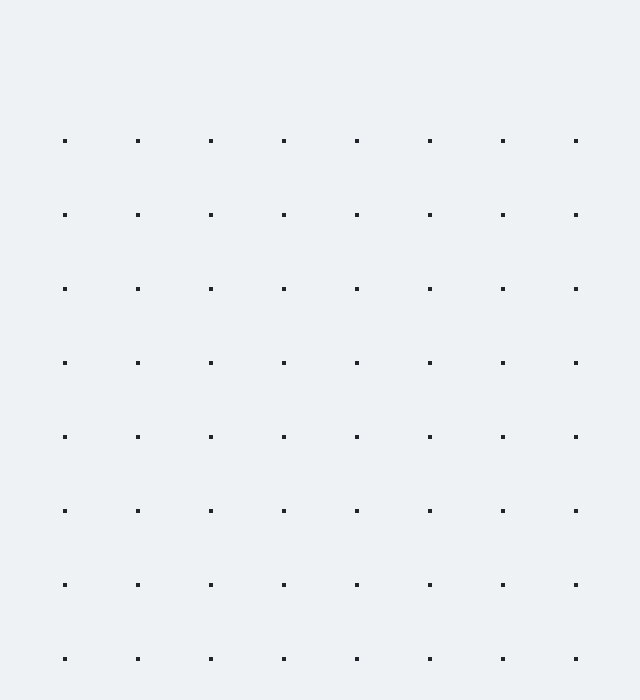
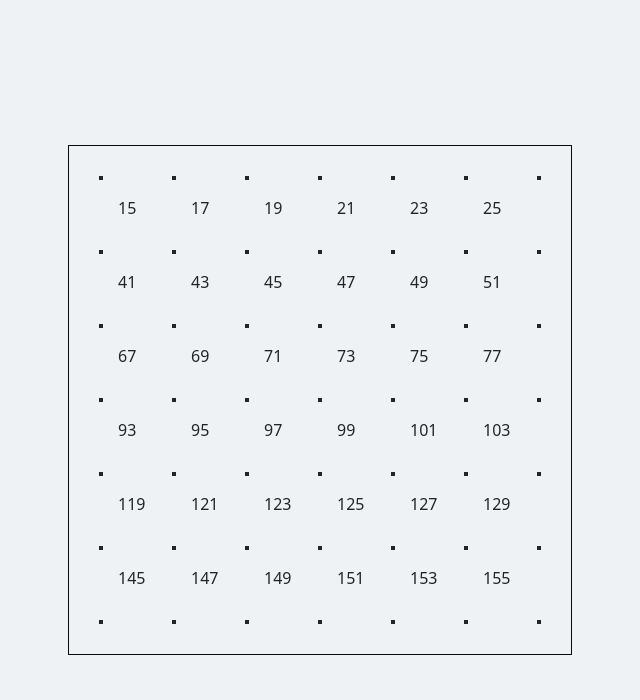
Before and after one commit to grizgy/quizApp, a React (Create React App) app: page / in a window 1280 px wide. Shown: the top 700 px of the page, without its empty margins (320-960 px from the left). Built offline with nearby package versions, Linux system fonts and the light colour scheme.

Commit message:
determine if left and right vertical were selected

```diff
--- a/src/DotsAndBoxes/playGround.css
+++ b/src/DotsAndBoxes/playGround.css
@@ -6,7 +6,8 @@
 } */
 
 .container {
-
+    padding: 30px;
+    border: 1px solid rgb(10, 9, 9);
 }
 
 .row{
@@ -39,3 +40,11 @@
     /* outline: 1px dashed rgb(206, 19, 19); */
     padding: 0;
 }
+
+.red{
+     background-color: rgb(182, 17, 17);
+}
+
+.blue{
+    background-color: rgb(70, 14, 224);
+}
--- a/src/DotsAndBoxes/playGround.tsx
+++ b/src/DotsAndBoxes/playGround.tsx
@@ -22,23 +22,52 @@ function PlayGroundDAB () {
 
     }
 
-    const [board, setBoard] = useState(createBoard(7, 7));
-    const [show, setShow] = useState(false);
+    const [board, setBoard] = useState(createBoard(6, 6));
+    const [show, setShow] = useState(true);
 
-    function displayLines (width : number, height : number) {
-        for(let i = 0; i < width-1; i++) {
-            //draw line to the right
+    function marked (position: number) {
+            console.log(position)
+            console.log(show)
+            setShow(!show)
+    }
 
-            for(let j = 0; j < height-1; j++) {
-                //draw line to the bottom
+    const [lines, setLines] = useState(new Set())
+    const [red, setRed] = useState(new Set())
+    const [blue, setBlue] = useState(new Set())
 
 
-            }
-        }
+    function addLine (input : number) {
+        lines.add(input)
+        console.log(input)
+
+        // for (let i = 0; i < lines.size; i++) {
+        //     console.log(i)
+        // }
+
     }
 
-    function marked (position: number) {
-        console.log(position)
+
+    function addRed (input : number) {
+        red.add(input);
+    }
+
+    function addBlue (input : number) {
+        blue.add(input);
+    }
+
+    function determineColor (cell : number) {
+
+
+
+        if(lines.has(cell+1) && lines.has(cell-1)){
+            blue.add(cell);
+
+        console.log(cell)
+        console.log(cell + 1)
+        console.log(cell - 1)
+
+        }
+
     }
 
 
@@ -54,31 +83,20 @@ function PlayGroundDAB () {
 
                     rowIDx % 2 == 0?
 
-                        (cellIDx % 2 != 0) ?
+                    (cellIDx % 2 != 0) ?
 
-                        <div className='horizontal cell'></div> :
+                    <div key={cellIDx} className='horizontal cell' onClick={()=> addLine(board[rowIDx][cellIDx])}>{}</div> :
 
-                        <CircleIcon key={cellIDx}
-                        className={`cell`} sx={{ fontSize: 1, border: 2}}></CircleIcon>
+                    <CircleIcon key={cellIDx}
+                    className={`cell`} sx={{ fontSize: 1, border: 2}} onClick={()=> marked(board[rowIDx][cellIDx])}>{}</CircleIcon>
 
                          :
                     (cellIDx % 2 != 0) ?
 
-                    <Box className='asdf cell' component="span" sx={{  width: 70, height: 70, p: 2, border: '1px none grey' }}>
-                    </Box>
-                        :
-                    <div className='vertical cell ' onClick={()=> marked(board[cellIDx][rowIDx])} ></div>
-
-
-
-
-
-
-
-
-
-
-
+                    <Box key={cellIDx} className={`cell ${red.has(cell) ? 'red' : ''} ${blue.has(cell) ? 'blue' : ''} `}
+                    component="span" sx={{width: 70, height: 70, p: 2, border: '1px none grey' }} onClick={() => determineColor(cell)}
+                    >{cell}</Box> :
+                    <div key={cellIDx} className='vertical cell ' onClick={()=> addLine(board[rowIDx][cellIDx])} >{}</div>
 
                     ))
                 }</div>
```
